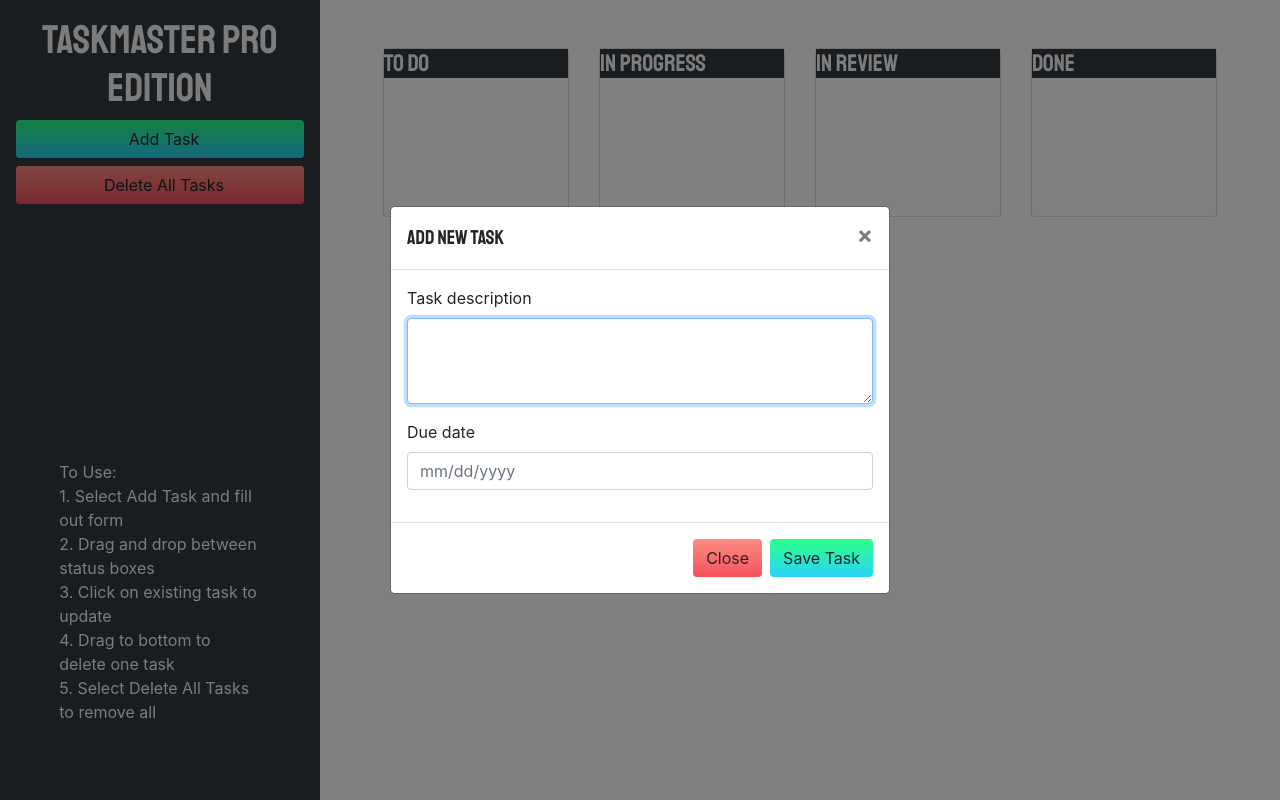
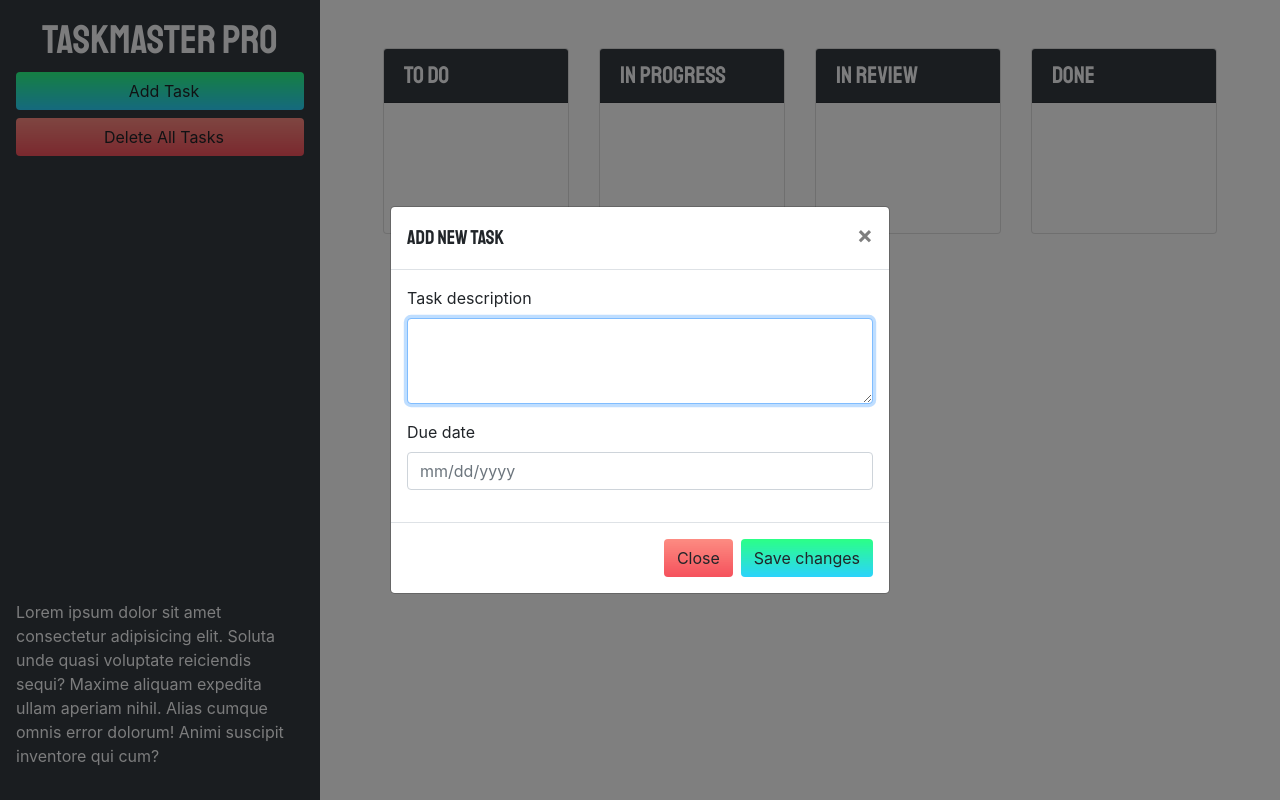
Before and after one commit to Ahmed25526/Taskmaster-Pro, a plain HTML site: page index.html in a window 1280 px wide. Both pictures are taken after a click on the button "Add Task". Drawn offline with nearby package versions, Linux system fonts and the light colour scheme; a web font is replaced by a local one.

Commit message:
Update index.html

```diff
--- a/index.html
+++ b/index.html
@@ -6,10 +6,10 @@
   <meta name="viewport" content="width=device-width, initial-scale=1.0">
   <meta http-equiv="X-UA-Compatible" content="ie=edge">
   <link rel="stylesheet" href="https://cdnjs.cloudflare.com/ajax/libs/twitter-bootstrap/4.3.1/css/bootstrap.min.css">
-  <link rel="stylesheet" href="https://cdnjs.cloudflare.com/ajax/libs/jqueryui/1.12.1/themes/base/jquery-ui.min.css">
-  <link rel="preconnect" href="https://fonts.gstatic.com">
+  <link rel="stylesheet" href="https://cdnjs.cloudflare.com/ajax/libs/jqueryui/1.12.1/themes/base/jquery-ui.css">
   <link href="https://fonts.googleapis.com/css2?family=Open+Sans:wght@400;700&family=Staatliches&display=swap" rel="stylesheet">
-  <link rel="stylesheet" href="https://cdnjs.cloudflare.com/ajax/libs/open-iconic/1.1.1/font/css/open-iconic-bootstrap.min.css" />
+  <link rel="stylesheet"
+    href="https://cdnjs.cloudflare.com/ajax/libs/open-iconic/1.1.1/font/css/open-iconic-bootstrap.min.css" />
   <link rel="stylesheet" href="./assets/css/style.css" />
   <title>Taskmaster Pro</title>
 </head>
@@ -20,79 +20,73 @@
     <header class="col-12 col-lg-3 bg-dark text-light sticky-top d-flex flex-column p-4 p-lg-3">
         <h1 class="text-center">
           <span class="oi oi-task d-inline d-lg-none"></span>
-        Taskmaster Pro Edition
+          Taskmaster Pro
         </h1>
-      <button id="create-task" class="btn btn-block btn-add" data-toggle="modal" data-target="#task-form-modal">
-        <span class="oi oi-plus mr-2"></span>Add Task
-      </button>
-      <button id="remove-tasks" class="btn btn-block btn-delete">
-        <span class="oi oi-trash mr-2"></span>Delete All Tasks
-      </button>
+          <button id="create-task" class="btn btn-block btn-add" data-toggle="modal" data-target="#task-form-modal"><span class="oi oi-plus mr-2"></span>Add Task</button>
+          <button id="remove-tasks" class="btn btn-block btn-delete mb-2 mb-md-4"><span class="oi oi-trash mr-2"> </span>Delete All Tasks</button>
+
       <span class="oi oi-task display-1 text-center mb-2 d-none d-lg-block mt-auto"></span>
-      <p class="d-none d-lg-block" id="instructions">
-        To Use:<br />
-        1. Select Add Task and fill out form<br />
-        2. Drag and drop between status boxes<br />
-        3. Click on existing task to update<br />
-        4. Drag to bottom to delete one task<br />
-        5. Select Delete All Tasks to remove all
+      <p class="d-none d-lg-block">
+        Lorem ipsum dolor sit amet consectetur adipisicing elit. Soluta unde quasi voluptate reiciendis sequi? Maxime aliquam expedita ullam aperiam nihil. Alias cumque omnis error dolorum! Animi suscipit inventore qui cum?
       </p>
     </header>
-    <main class="col-12 col-lg-9 d-flex flex-column">
+    <main class="col-12 col-lg-9 d-flex flex-column ">
       <div class="m-5 row justify-content-around">
-        <!-- "To Do" -->
+          <!--  -->
           <div class="col-12 col-md-6 col-xl-3 mb-3">
             <div class="card">
-            <h4 class="card-reader bg-dark text-light">
+              <h4 class="card-header bg-dark text-light d-flex align-items-center">
                 To Do
               </h4>
-            <ul id="list-toDo" class="list-group list-group-flush"></ul>
+              <ul id="list-toDo" class="list-group list-group-flush">
+              </ul>
             </div>
           </div>
-        <!-- "In Progress" -->
+          <!--  -->
           <div class="col-12 col-md-6 col-xl-3 mb-3">
             <div class="card">
-            <h4 class="card-reader bg-dark text-light">
+              <h4 class="card-header bg-dark text-light d-flex align-items-center">
                 In Progress
               </h4>
-            <ul id="list-inProgress" class="list-group list-group-flush"></ul>
+              <ul id="list-inProgress" class="list-group list-group-flush">
+              </ul>
             </div>
           </div>
-        <!-- "In Review" -->
+          <!--  -->
           <div class="col-12 col-md-6 col-xl-3 mb-3">
             <div class="card">
-            <h4 class="card-reader bg-dark text-light">
+              <h4 class="card-header bg-dark text-light d-flex align-items-center">
                 In Review
               </h4>
-            <ul id="list-inReview" class="list-group list-group-flush"></ul>
+              <ul id="list-inReview" class="list-group list-group-flush">
+              </ul>
             </div>
           </div>
-        <!-- "Done" -->
+          <!--  -->
           <div class="col-12 col-md-6 col-xl-3 mb-3">
             <div class="card">
-            <h4 class="card-reader bg-dark text-light">
+              <h4 class="card-header bg-dark text-light d-flex align-items-center">
                 Done
               </h4>
-            <ul id="list-done" class="list-group list-group-flush"></ul>
+              <ul id="list-done" class="list-group list-group-flush">
+              </ul>
             </div>
           </div>
       </div>
-      <!-- Trash Bin -->
       <div class="mt-auto overflow-hidden" id="trash">
         <div class="w-100 p-3 text-center bottom-trash">
-          <span class="oi oi-trash"></span>Drop Here to Remove.
+          <span class="oi oi-trash"> </span> Drop Here to Remove.
         </div>
       </div>
     </main>
   </div>
 
   <!-- Modal -->
-  <div class="modal fade" id="task-form-modal" tabindex="-1" role="dialog" aria-labelledby="task-form-modal"
-    aria-hidden="true">
+  <div class="modal fade" id="task-form-modal" tabindex="-1" role="dialog" aria-labelledby="task-form-modal" aria-hidden="true">
     <div class="modal-dialog modal-dialog-centered" role="document">
       <div class="modal-content">
         <div class="modal-header">
-          <h5 class="modal-title" id="task-form-modal">Add New Task</h5>
+          <h5 class="modal-title" id="myModalTitle">Add New Task</h5>
           <button type="button" class="close" data-dismiss="modal" aria-label="Close">
             <span aria-hidden="true">&times;</span>
           </button>
@@ -101,17 +95,17 @@
           <form>
             <div class="form-group">
               <label for="modalTaskDescription">Task description</label>
-              <textarea id="modalTaskDescription" rows="3" class="form-control"></textarea>
+              <textarea class="form-control" id="modalTaskDescription" rows="3"></textarea>
             </div>
             <div class="form-group">
               <label for="modalDueDate">Due date</label>
-              <input type="text" class="form-control" id="modalDueDate" placeholder="mm/dd/yyyy" autocomplete="off" />
+              <input type="text" class="form-control" placeholder="mm/dd/yyyy" id="modalDueDate" autocomplete="off">
             </div>
           </form>
         </div>
         <div class="modal-footer">
           <button type="button" class="btn btn-close" data-dismiss="modal">Close</button>
-          <button type="button" class="btn btn-save">Save Task</button>
+          <button type="button" class="btn btn-save">Save changes</button>
         </div>
       </div>
     </div>
```
Lines whose indentation alone changed are shown as unchanged.
